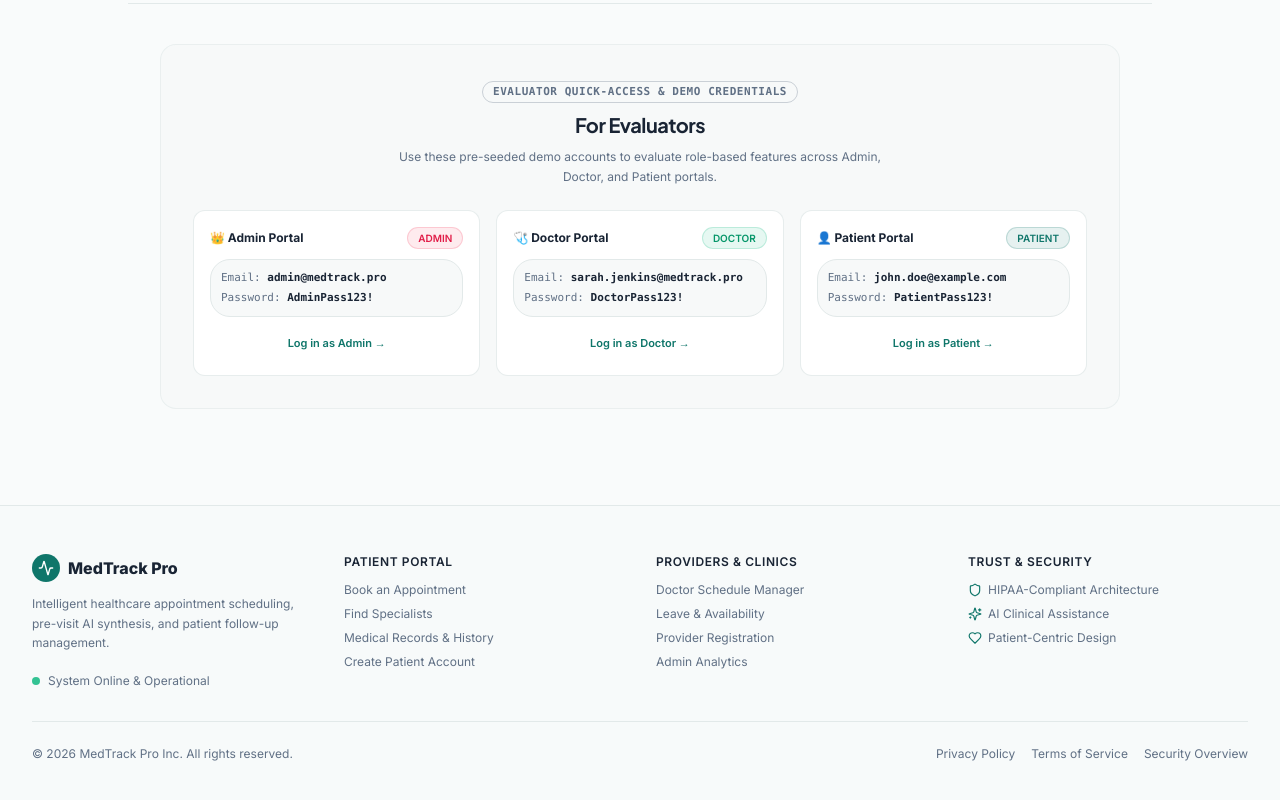
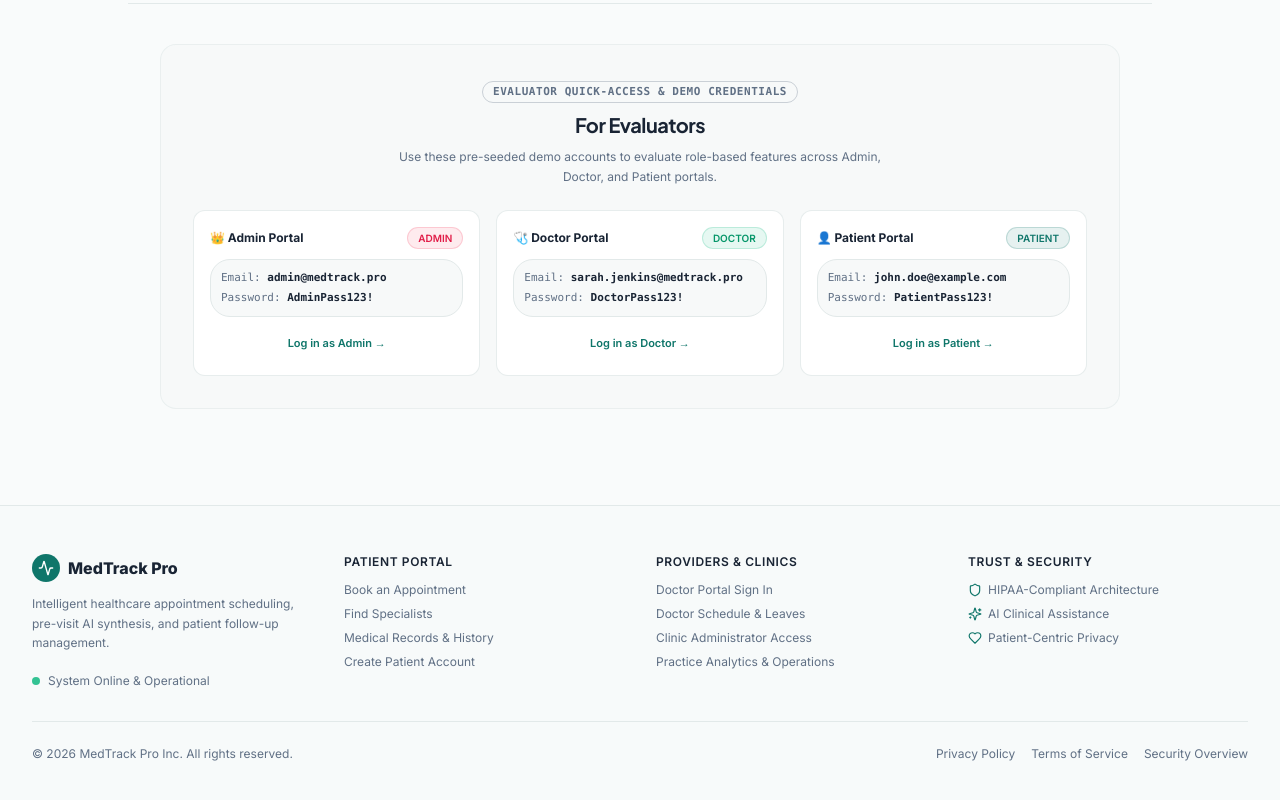
Before and after one commit to aryaman0406/MedPro, a Next.js app: page / in a window 1280 px wide. Shown: the part 1531-2331 px from the top of the page. Built offline with nearby package versions, Linux system fonts and the light colour scheme; no server answers; the database is empty.

Commit message:
fix(navigation): update footer links to route to exact pages with role-specific sign-in parameters

```diff
--- a/src/components/layout/footer.tsx
+++ b/src/components/layout/footer.tsx
@@ -38,10 +38,10 @@ export function Footer() {
           <div>
             <h4 className="font-semibold text-foreground mb-3 text-xs uppercase tracking-wider">Providers &amp; Clinics</h4>
             <ul className="space-y-2 text-xs">
-              <li><Link href="/doctor/schedule" className="hover:text-foreground transition-colors">Doctor Schedule Manager</Link></li>
-              <li><Link href="/doctor/leaves" className="hover:text-foreground transition-colors">Leave &amp; Availability</Link></li>
-              <li><Link href="/register" className="hover:text-foreground transition-colors">Provider Registration</Link></li>
-              <li><Link href="/admin" className="hover:text-foreground transition-colors">Admin Analytics</Link></li>
+              <li><Link href="/login?role=DOCTOR" className="hover:text-foreground transition-colors">Doctor Portal Sign In</Link></li>
+              <li><Link href="/login?role=DOCTOR" className="hover:text-foreground transition-colors">Doctor Schedule &amp; Leaves</Link></li>
+              <li><Link href="/login?role=ADMIN" className="hover:text-foreground transition-colors">Clinic Administrator Access</Link></li>
+              <li><Link href="/login?role=ADMIN" className="hover:text-foreground transition-colors">Practice Analytics &amp; Operations</Link></li>
             </ul>
           </div>
 
@@ -49,9 +49,21 @@ export function Footer() {
           <div>
             <h4 className="font-semibold text-foreground mb-3 text-xs uppercase tracking-wider">Trust &amp; Security</h4>
             <ul className="space-y-2 text-xs">
-              <li className="flex items-center gap-1.5"><Shield className="h-3.5 w-3.5 text-primary" /> HIPAA-Compliant Architecture</li>
-              <li className="flex items-center gap-1.5"><Sparkles className="h-3.5 w-3.5 text-primary" /> AI Clinical Assistance</li>
-              <li className="flex items-center gap-1.5"><Heart className="h-3.5 w-3.5 text-primary" /> Patient-Centric Design</li>
+              <li>
+                <Link href="/security" className="flex items-center gap-1.5 hover:text-foreground transition-colors">
+                  <Shield className="h-3.5 w-3.5 text-primary shrink-0" /> HIPAA-Compliant Architecture
+                </Link>
+              </li>
+              <li>
+                <Link href="/security" className="flex items-center gap-1.5 hover:text-foreground transition-colors">
+                  <Sparkles className="h-3.5 w-3.5 text-primary shrink-0" /> AI Clinical Assistance
+                </Link>
+              </li>
+              <li>
+                <Link href="/privacy" className="flex items-center gap-1.5 hover:text-foreground transition-colors">
+                  <Heart className="h-3.5 w-3.5 text-primary shrink-0" /> Patient-Centric Privacy
+                </Link>
+              </li>
             </ul>
           </div>
         </div>
```
